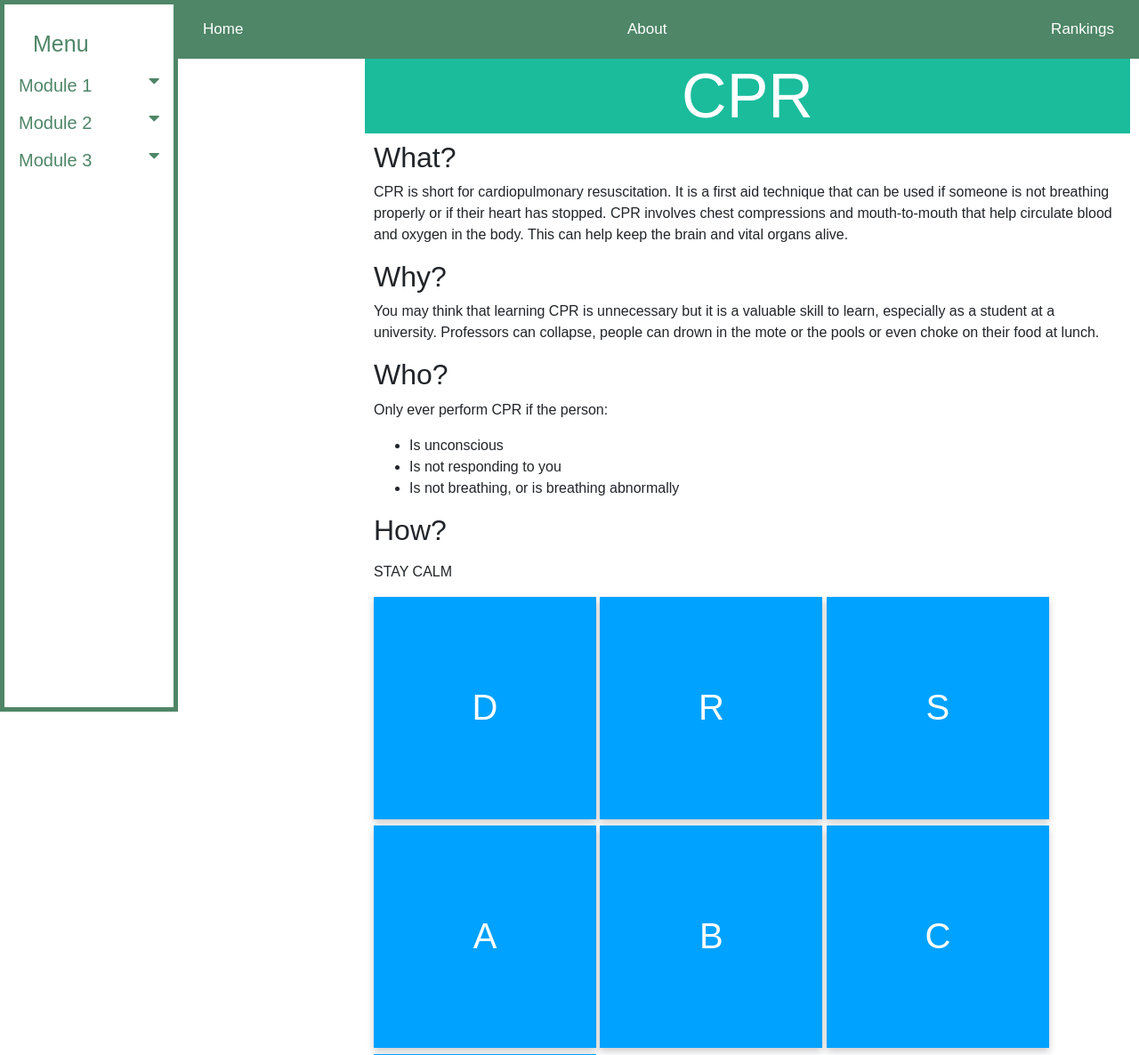
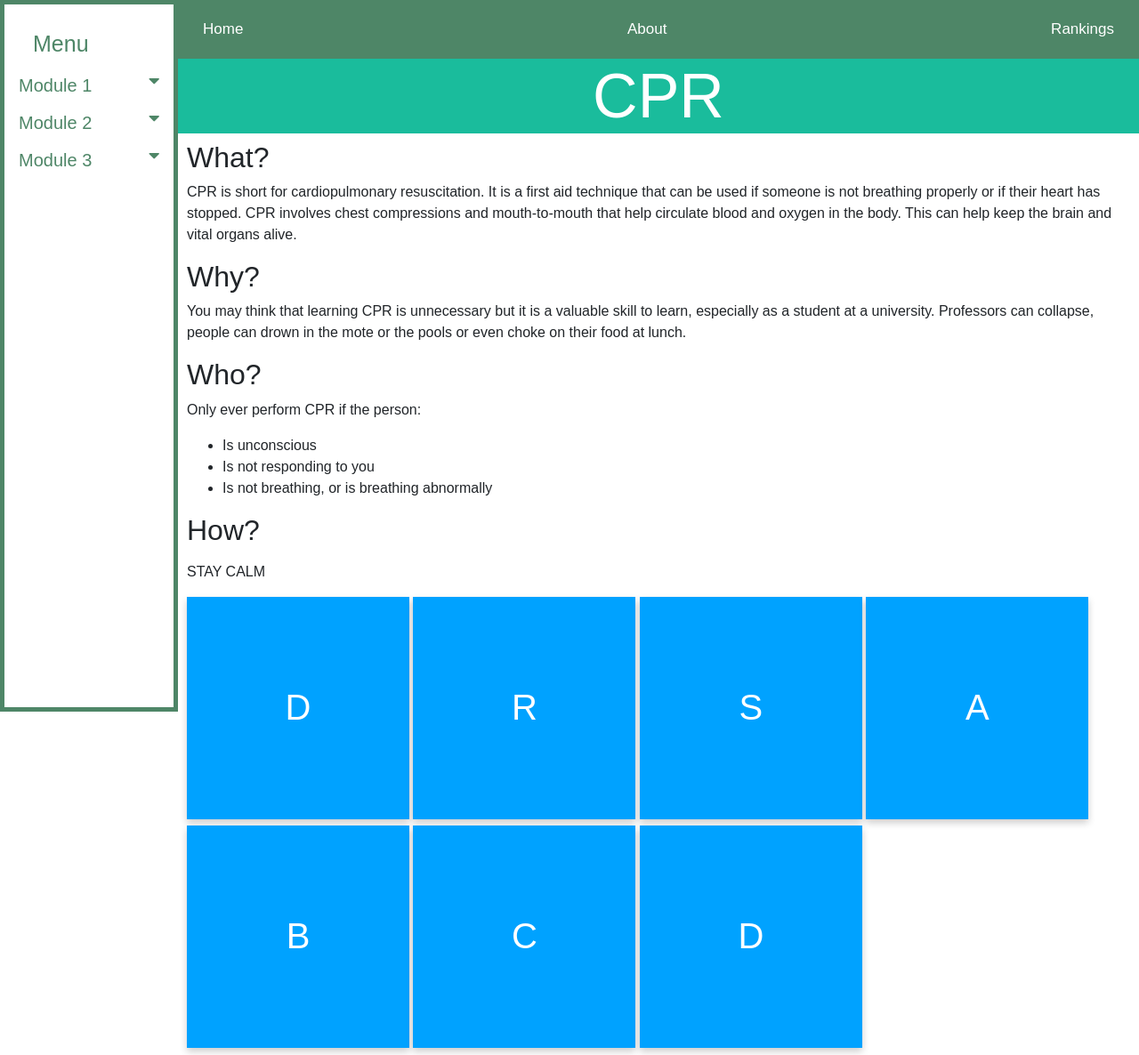
Before and after one commit to JoshuaCHC/unihelp, a Flask app: page /login/module1/content in a window 1280 px wide. Shown: the top 1186 px of the page at 89% size. Run offline with Flask 2, Linux system fonts and the light colour scheme; some libraries are stand-ins or nearby versions.

Commit message:
altering the class main

```diff
--- a/app/templates/Modules.html
+++ b/app/templates/Modules.html
@@ -54,7 +54,7 @@
       <a href="/login/module3/quiz">Link 2</a>
     </div>
   </div>
-<div class="main">
+<div >
   {% block content %}
 </div>
   <hr>
```
